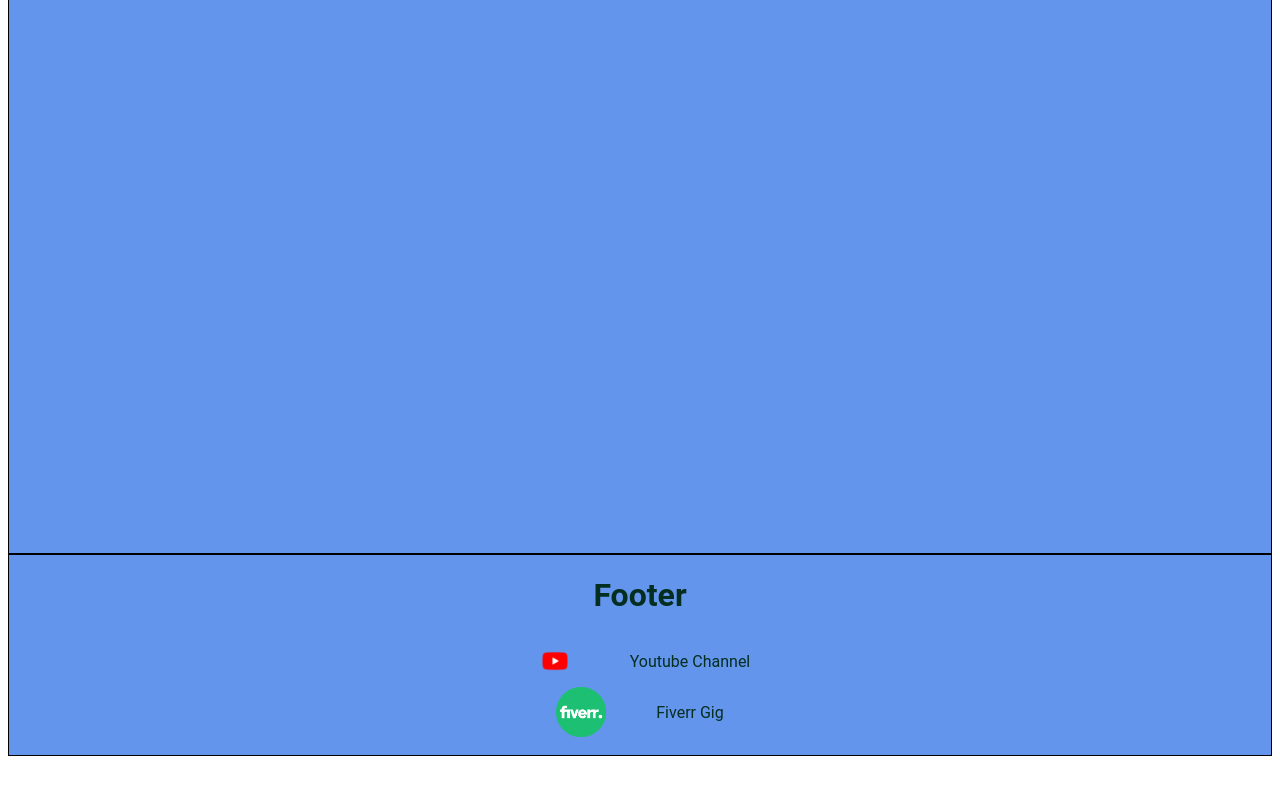
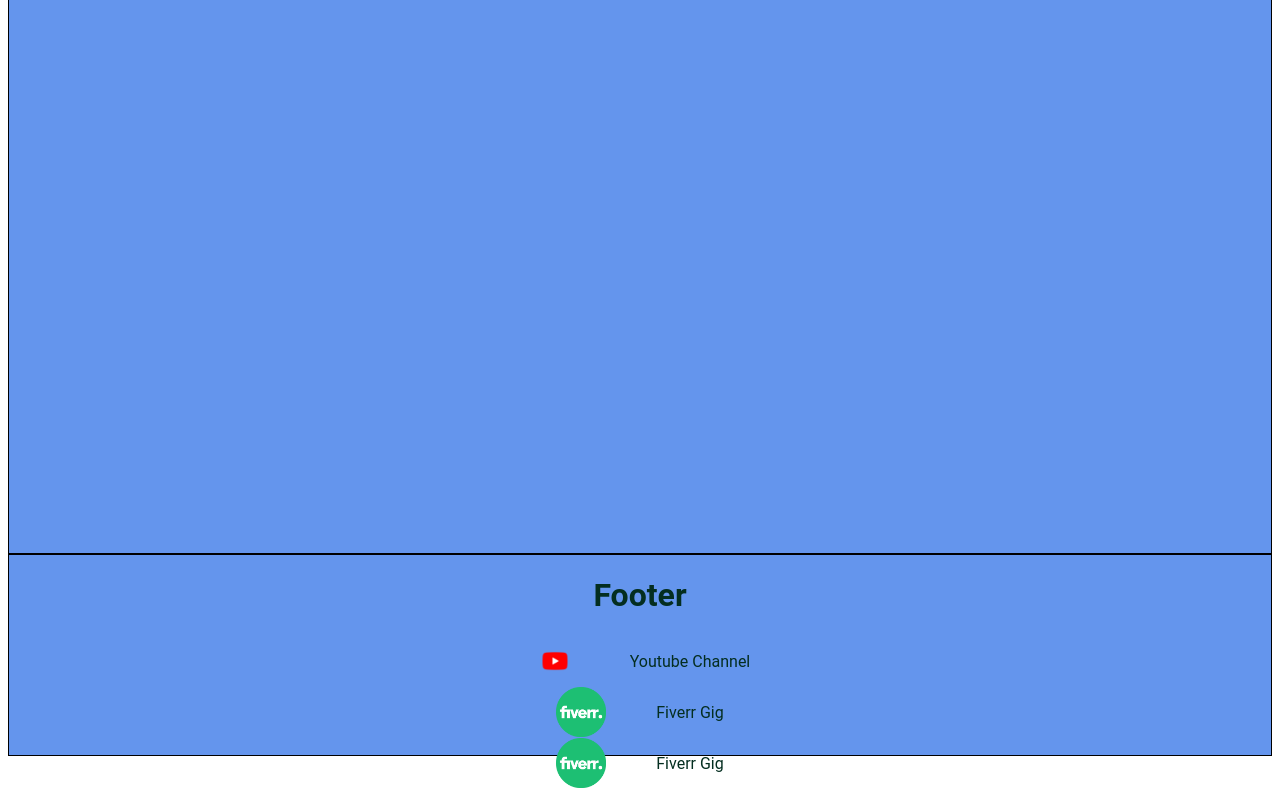
Before and after one commit to DScorpion75/Finale, a plain HTML site: page contact.html in a window 1280 px wide. Shown: the part 710-1510 px from the top of the page. Before the commit the page ends 1474 px from the top, so only its background shows below. Drawn offline with Linux system fonts and the light colour scheme; a web font is replaced by a local one.

Commit message:
footer changes across the board

```diff
--- a/contact.html
+++ b/contact.html
@@ -52,6 +52,16 @@
 
                    </div>
 
+                   <div class="flex-container">
+                    <a href="https://www.fiverr.com/s/wE32Vg">
+             <img src="Images/1656739257fiverr-logo-transparent.png" alt="Fiverr" width="50" height="50">
+                    </a>
+
+             <p style="text-align:center;">Fiverr Gig</p>
+
+
+                    </div>
+
 
 
                     <!-- </p> -->
```
Also changed, not shown: about.html (+9 -0 lines).
